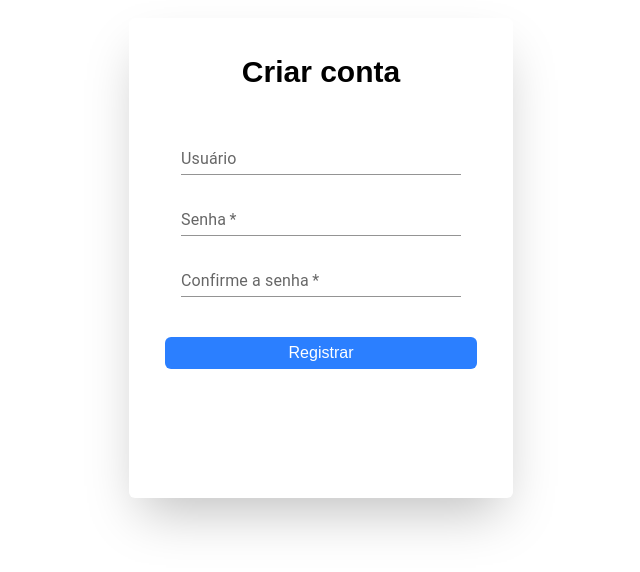
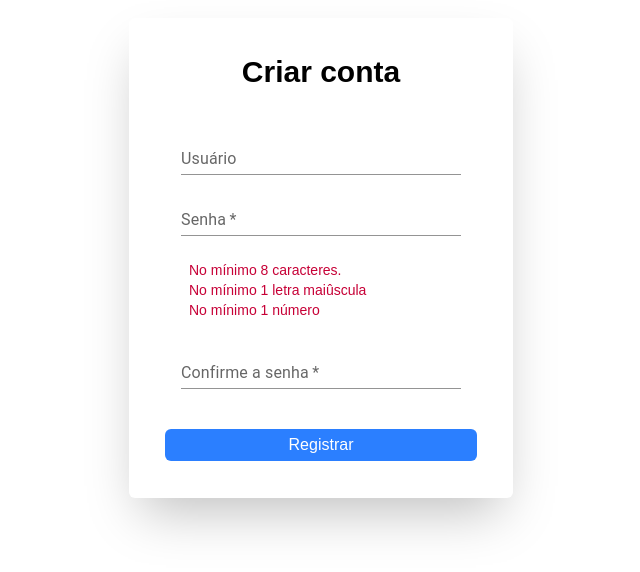
Before and after one commit to bacelete/projeto-estoque-java, a Next.js app in the folder frontend/estoque/: page /auth/register in a window 1280 px wide. Shown: the part 122-694 px from the top of the page, without its empty margins (319-959 px from the left). Built offline with nearby package versions, Linux system fonts and the light colour scheme.

Commit message:
validacao de senha!

```diff
--- a/frontend/estoque/src/app/auth/register/page.js
+++ b/frontend/estoque/src/app/auth/register/page.js
@@ -1,11 +1,22 @@
 'use client'
 import Alert from '@mui/material/Alert';
 import { Snackbar, TextField, InputAdornment } from "@mui/material";
+import CloseIcon from '@mui/icons-material/Close';
 import { useState } from 'react';
 
 export default function Registrar() {
     const [password, setPassword] = useState('');
     const [passwordConfirmation, setPasswordConfirmation] = useState('');
+
+    const [validLength, setValidLength] = useState(false);
+    const [hasUpper, setHasUpper] = useState(false);
+    const [hasNumber, setHasNumber] = useState(false);
+
+    const checkValidity = (data) => {
+        setValidLength(data.length >= 8);
+        setHasUpper(/[A-Z]/.test(data));
+        setHasNumber(/\d/.test(data));
+    }
 
     return (
         <>
@@ -27,9 +38,18 @@ export default function Registrar() {
                             variant="standard"
                             size="small"
                             type="password"
-                            onChange={(e) => setPassword(e.target.value)}
+                            onChange={(e) => {
+                                checkValidity(e.target.value)
+                                setPassword(e.target.value)
+                            }
+                            }
                             required
                         />
+                        <ul className='text-sm p-2'>
+                            <li className={validLength ? 'text-green-500' : 'text-rose-700'}>No mínimo 8 caracteres.</li>
+                            <li className={hasUpper ? 'text-green-500' : 'text-rose-700'}>No mínimo 1 letra maiûscula</li>
+                            <li className={hasNumber ? 'text-green-500' : 'text-rose-700'}>No mínimo 1 número</li>
+                        </ul>
                         <TextField
                             id="password-confirmation"
                             label="Confirme a senha"
@@ -38,7 +58,7 @@ export default function Registrar() {
                             type="password"
                             onChange={(e) => setPasswordConfirmation(e.target.value)}
                             error={(password !== passwordConfirmation)}
-                            helperText={(password !== passwordConfirmation) && "As senhas devem ser iguais!"}
+                            helperText={(password !== passwordConfirmation) && "As senhas devem ser iguais"}
                             required
                         />
                     </div>
```
